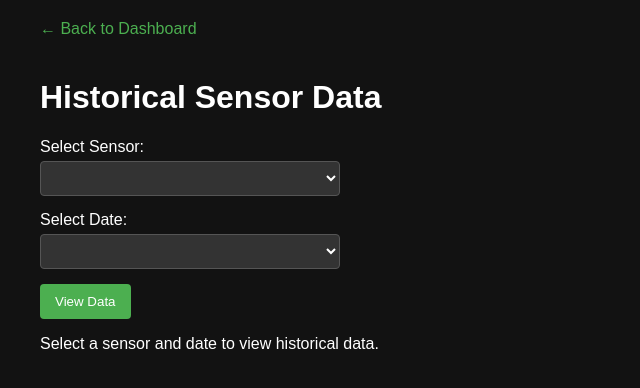
After one commit to Aricg/Esp32Dashboard, a Flask app: page /historical-data in a window 1280 px wide. The commit adds this page. Shown: the top 388 px of the page, without its empty margins (0-640 px from the left). Run offline with Flask 3, Linux system fonts and the light colour scheme; lists and menus that the app fills with data are empty; some libraries are stand-ins or nearby versions.

Commit message:
feat: Add historical data page with sensor and date selection

```diff
--- a/web_server/app.py
+++ b/web_server/app.py
@@ -1,6 +1,7 @@
 import csv
 import json
 import os
+import re
 from collections import defaultdict
 from datetime import datetime
 
@@ -81,5 +82,107 @@ def receive_data():
         return jsonify({"error": str(e)}), 500
 
 
+@app.route("/historical-data", methods=["GET"])
+def historical_data():
+    # Get list of all sensors from the data directory
+    sensors = set()
+    dates = set()
+
+    # Get the selected sensor and date from query parameters
+    selected_sensor = request.args.get('sensor')
+    selected_date = request.args.get('date')
+
+    # Get all available sensors from file names
+    for filename in os.listdir(DATA_DIR):
+        if filename.endswith('.csv'):
+            # Extract sensor name from filename (format: sensor_name_YYYY-MM-DD.csv)
+            match = re.match(r'(.+)_(\d{4}-\d{2}-\d{2})\.csv', filename)
+            if match:
+                sensor_name, date = match.groups()
+                sensors.add(sensor_name)
+                if selected_sensor and sensor_name == selected_sensor:
+                    dates.add(date)
+
+    # Convert sets to sorted lists
+    sensors = sorted(list(sensors))
+    dates = sorted(list(dates), reverse=True)
+
+    # If no sensor is selected but we have sensors, select the first one
+    if not selected_sensor and sensors:
+        selected_sensor = sensors[0]
+        # Get dates for this sensor
+        for filename in os.listdir(DATA_DIR):
+            match = re.match(r'(.+)_(\d{4}-\d{2}-\d{2})\.csv', filename)
+            if match and match.group(1) == selected_sensor:
+                dates.add(match.group(2))
+        dates = sorted(list(dates), reverse=True)
+
+    # If no date is selected but we have dates, select the first one
+    if not selected_date and dates:
+        selected_date = dates[0]
+
+    # Generate graph if both sensor and date are selected
+    graph_json = None
+    if selected_sensor and selected_date:
+        file_path = os.path.join(DATA_DIR, f"{selected_sensor}_{selected_date}.csv")
+        if os.path.exists(file_path):
+            timestamps = []
+            values = []
+
+            with open(file_path, 'r') as file:
+                reader = csv.reader(file)
+                for row in reader:
+                    if len(row) >= 2:
+                        try:
+                            # Parse timestamp and value
+                            timestamp = datetime.fromisoformat(row[0])
+                            value = float(row[1])
+                            timestamps.append(timestamp)
+                            values.append(value)
+                        except (ValueError, IndexError):
+                            continue
+
+            if timestamps and values:
+                graph = go.Scatter(
+                    x=timestamps,
+                    y=values,
+                    mode="lines+markers",
+                    name=selected_sensor
+                )
+                layout = go.Layout(
+                    title=f"{selected_sensor} Data for {selected_date}",
+                    xaxis=dict(title="Time", color="white"),
+                    yaxis=dict(title="Value", color="white"),
+                    paper_bgcolor="#1e1e1e",
+                    plot_bgcolor="#1e1e1e",
+                    font=dict(color="white"),
+                    margin=dict(l=50, r=50, t=80, b=50),
+                )
+                graph_data = dict(data=[graph], layout=layout)
+                graph_json = json.dumps(graph_data, cls=plotly.utils.PlotlyJSONEncoder)
+
+    return render_template(
+        "historical.html",
+        sensors=sensors,
+        dates=dates,
+        graph_json=graph_json,
+        selected_sensor=selected_sensor,
+        selected_date=selected_date
+    )
+
+@app.route("/dates", methods=["GET"])
+def get_dates():
+    """API endpoint to get available dates for a specific sensor"""
+    sensor = request.args.get('sensor')
+    dates = []
+
+    if sensor:
+        for filename in os.listdir(DATA_DIR):
+            match = re.match(r'(.+)_(\d{4}-\d{2}-\d{2})\.csv', filename)
+            if match and match.group(1) == sensor:
+                dates.append(match.group(2))
+
+    return jsonify({"dates": sorted(dates, reverse=True)})
+
 if __name__ == "__main__":
     app.run(host="0.0.0.0", port=5000)
--- /dev/null
+++ b/web_server/templates/historical.html
@@ -0,0 +1,120 @@
+<!DOCTYPE html>
+<html lang="en">
+<head>
+    <meta charset="UTF-8">
+    <meta name="viewport" content="width=device-width, initial-scale=1.0">
+    <title>Historical Sensor Data</title>
+    <script src="https://cdn.plot.ly/plotly-latest.min.js"></script>
+    <style>
+        body {
+            background-color: #121212;
+            color: #ffffff;
+            font-family: Arial, sans-serif;
+            margin: 0;
+            padding: 20px;
+        }
+        h1, h2 {
+            color: #ffffff;
+        }
+        .container {
+            max-width: 1200px;
+            margin: 0 auto;
+        }
+        .form-group {
+            margin-bottom: 15px;
+        }
+        label {
+            display: block;
+            margin-bottom: 5px;
+        }
+        select, input {
+            background-color: #333;
+            color: white;
+            border: 1px solid #555;
+            padding: 8px;
+            border-radius: 4px;
+            width: 100%;
+            max-width: 300px;
+        }
+        button {
+            background-color: #4CAF50;
+            color: white;
+            border: none;
+            padding: 10px 15px;
+            border-radius: 4px;
+            cursor: pointer;
+        }
+        button:hover {
+            background-color: #45a049;
+        }
+        .graph {
+            background-color: #1e1e1e;
+            border-radius: 8px;
+            margin: 20px 0;
+            padding: 20px;
+        }
+        .back-link {
+            color: #4CAF50;
+            text-decoration: none;
+            margin-bottom: 20px;
+            display: inline-block;
+        }
+    </style>
+</head>
+<body>
+    <div class="container">
+        <a href="{{ url_for('index') }}" class="back-link">← Back to Dashboard</a>
+        <h1>Historical Sensor Data</h1>
+
+        <form id="date-form">
+            <div class="form-group">
+                <label for="sensor-select">Select Sensor:</label>
+                <select id="sensor-select" name="sensor">
+                    {% for sensor in sensors %}
+                    <option value="{{ sensor }}">{{ sensor }}</option>
+                    {% endfor %}
+                </select>
+            </div>
+            <div class="form-group">
+                <label for="date-select">Select Date:</label>
+                <select id="date-select" name="date">
+                    {% for date in dates %}
+                    <option value="{{ date }}">{{ date }}</option>
+                    {% endfor %}
+                </select>
+            </div>
+            <button type="submit">View Data</button>
+        </form>
+
+        {% if graph_json %}
+        <div id="graph" class="graph"></div>
+        {% else %}
+        <p>Select a sensor and date to view historical data.</p>
+        {% endif %}
+    </div>
+
+    <script>
+        {% if graph_json %}
+        const graph = {{ graph_json | safe }};
+        Plotly.newPlot('graph', graph.data, graph.layout);
+        {% endif %}
+
+        // Update available dates when sensor changes
+        document.getElementById('sensor-select').addEventListener('change', function() {
+            const sensor = this.value;
+            fetch(`/dates?sensor=${sensor}`)
+                .then(response => response.json())
+                .then(data => {
+                    const dateSelect = document.getElementById('date-select');
+                    dateSelect.innerHTML = '';
+                    data.dates.forEach(date => {
+                        const option = document.createElement('option');
+                        option.value = date;
+                        option.textContent = date;
+                        dateSelect.appendChild(option);
+                    });
+                });
+        });
+    </script>
+</body>
+</html>
--- a/web_server/templates/index.html
+++ b/web_server/templates/index.html
@@ -32,6 +32,9 @@
 </head>
 <body>
     <h1>Sensor Data Dashboard</h1>
+    <a href="{{ url_for('historical_data') }}" style="color: #4CAF50; text-decoration: none; margin-bottom: 20px; display: inline-block;">
+        View Historical Data
+    </a>
     <div id="graphs-container"></div>
     <script>
         const graphs = {{ graph_json | safe }};
```
